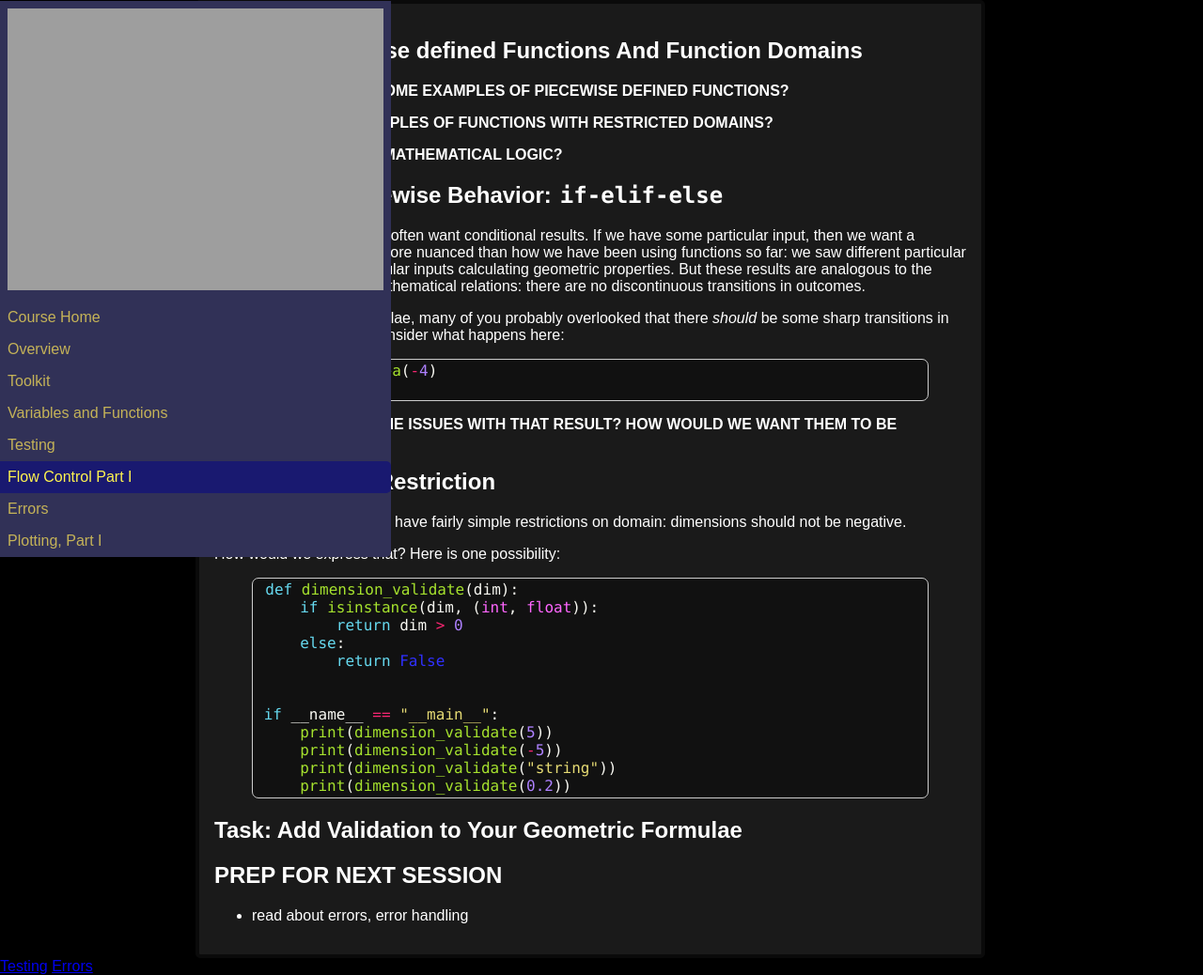
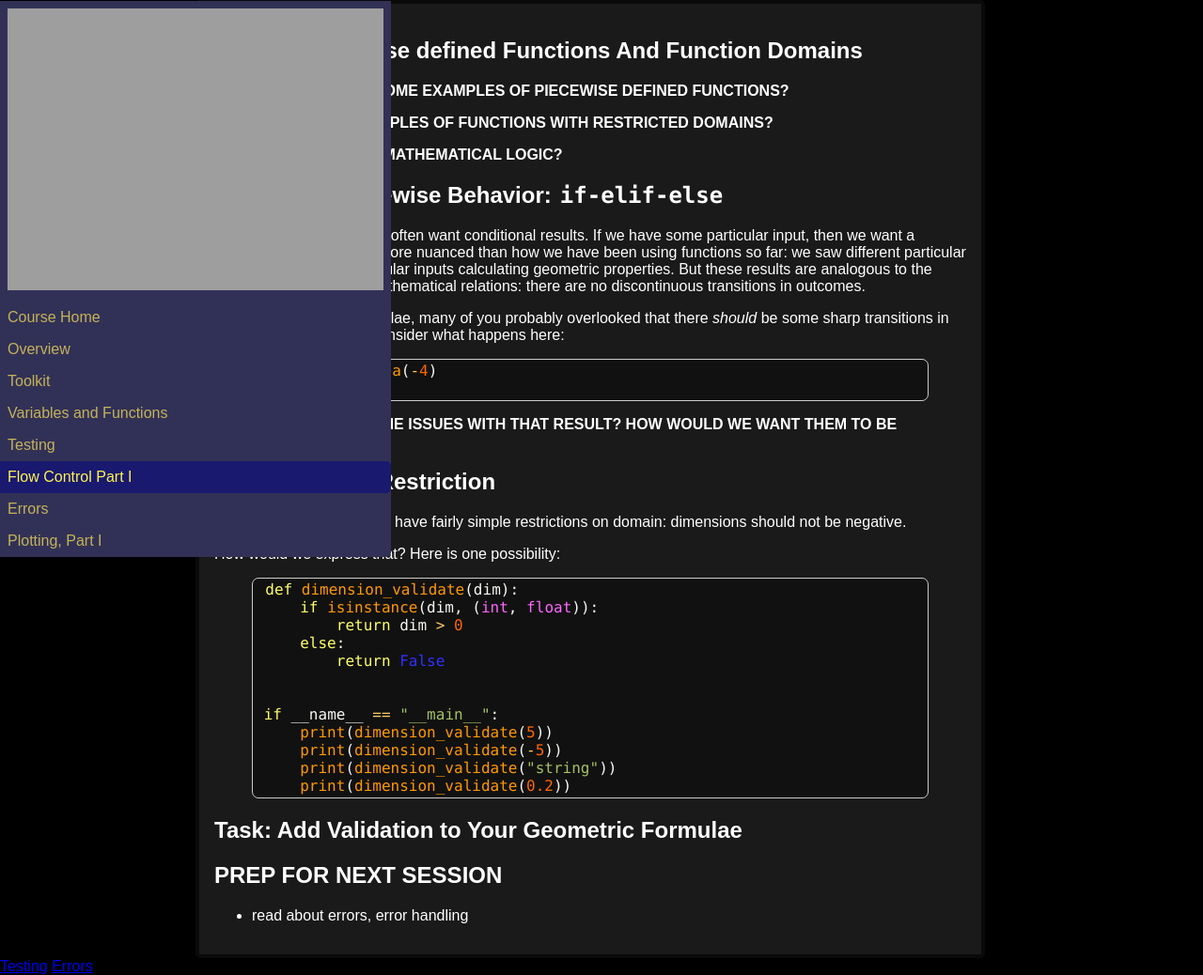
Before and after one commit to AIMS-Ghana/python-course, a Jekyll site: the page built from _days/04_ifelse.md, in a window 1280 px wide and 1038 px high. Shown: the whole window at 94% size. Built offline with Jekyll 4.4.1, drawn with Linux system fonts in a browser that asks for light colours.

Commit message:
change highlighting to match pycharm
at least, to match it more than currently

```diff
--- a/css/python-highlight.scss
+++ b/css/python-highlight.scss
@@ -3,14 +3,26 @@
 
 $background: #111111;
 $foreground: #f8f8f2;
-$comment: #75715E;
+/** $comment: #75715E;
 $keyword: #66d9ef;
 $string: #e6db74;
 $number: #ae81ff;
 $variable: #00FF00;
 $name: #a6e22e;
 $operator: #f92672;
+$const: #663300; **/
+
+$background: #111111;
+$foreground: #f8f8f2;
+$comment: #808080;
+$keyword: #FFFF66;
+$string: #A5C261;
+$number: #FF6600;
+$variable: #00FF00;
+$name: #FF9900;
+$operator: #FFCC66;
 $const: #663300;
+
 
 pre {
   background: $background;
```
